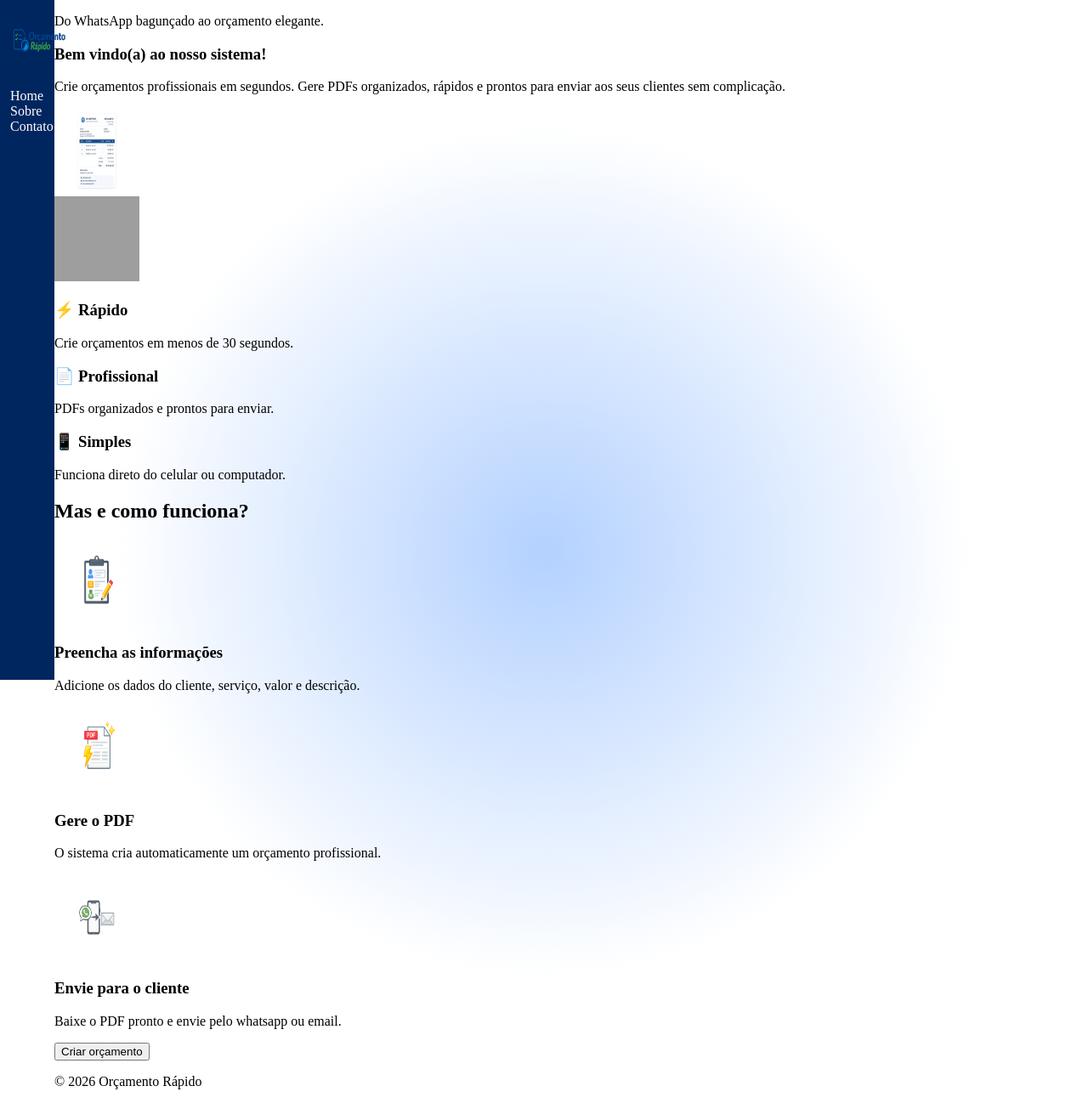
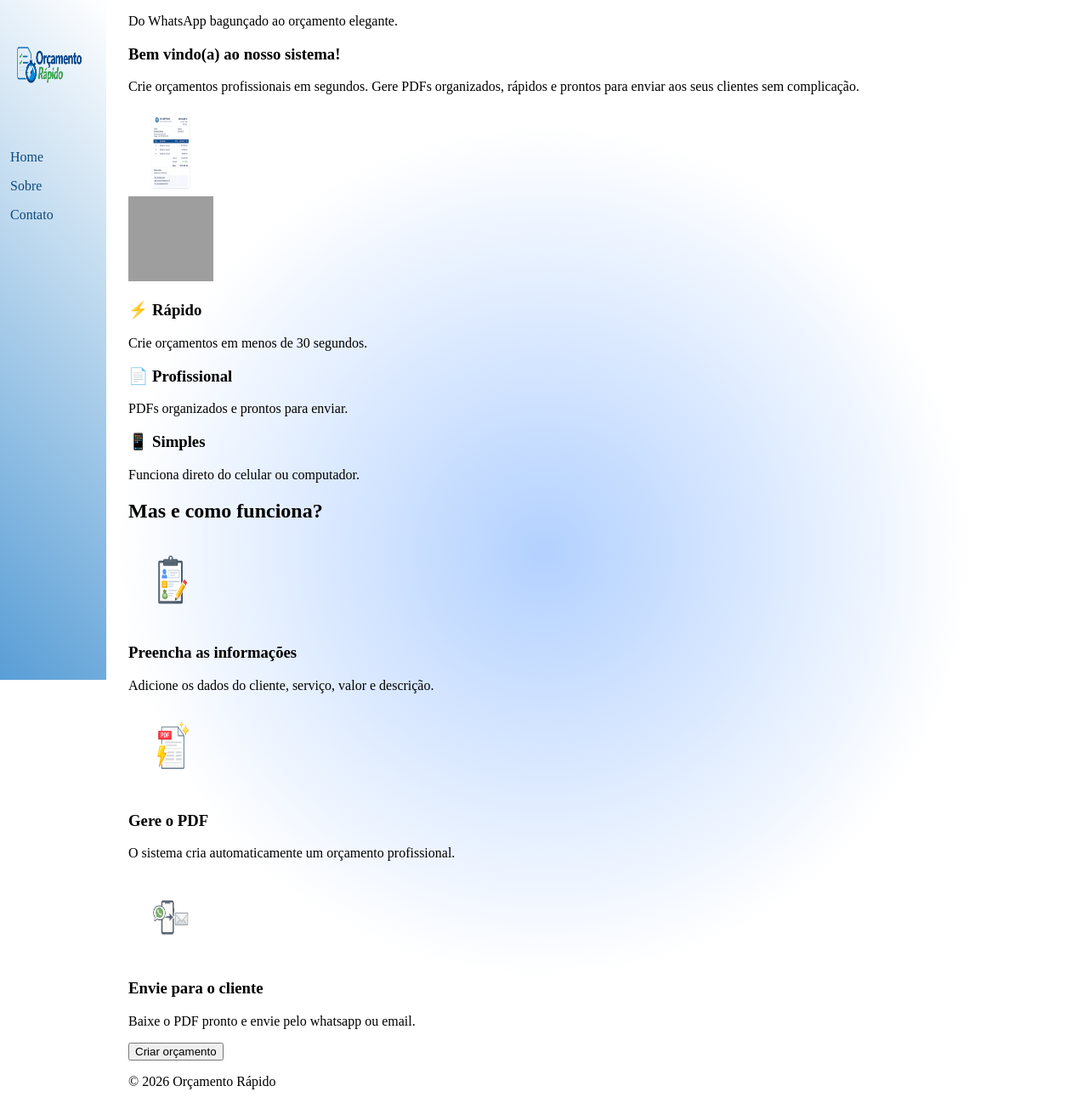
Before and after one commit to nathalidev/estudos_python, a Flask app: page / in a window 1280 px wide. Shown: the whole page at 85% size. Run offline with Flask 3, Linux system fonts and the light colour scheme; grey boxes are pictures that could not be loaded.

Commit message:
atualiza o estilo do layout da página inicial com melhorias na navegação e no logo

```diff
--- a/projeto_pratica/static/css/style.css
+++ b/projeto_pratica/static/css/style.css
@@ -2,28 +2,42 @@ body {
     background: radial-gradient(500px, rgb(179, 209, 255), white);
     display: flex;
     margin: 0;
+    min-height: 100vh;
 }
 
 nav{
+    position: sticky;
+    top: 0;
     height: 100vh;
     left: 0;
-    width: 5%;
-    background-color: rgb(0, 38, 95);
+    width: 10%;
+    margin-right: 2%;
+    background: linear-gradient(45deg, rgb(89, 158, 214), white);
+}
+
+main {
+    /* margin-left: 12%; */
+    width: 90%;
 }
 
 a{
     text-decoration: none;
-    color: white;
+    color: rgb(13, 73, 122);
 }
 
 li{
     margin-left: 12px;
 }
 
+#logo-sistema{
+    width: 100%;
+    height: 20%;
+}
 
 ul{
     list-style-type: none;
 }
+
 
 img{
     height: 100px;
@@ -36,8 +50,10 @@ img{
 }
 
 #ul_navbar{
+    display: flex;
     padding: 0;
     margin: 0;
     flex-direction: column;
-    gap: 33%
+    gap: 2%;
+    height: 100%;
 }
--- a/projeto_pratica/templates/index.html
+++ b/projeto_pratica/templates/index.html
@@ -7,6 +7,7 @@
     <link rel="stylesheet" href="{{ url_for('static', filename='css/style.css') }}">
 </head>
 <body>
+
     <nav>
         <ul id="ul_navbar">
             <img id="logo-sistema" src="{{ url_for('static', filename='images/logo_app.png') }}" alt="Logo do sistema">
@@ -15,7 +16,6 @@
             <li><a href="#">Contato</a></li>
         </ul>
     </nav>
-
 
     <main>
         <header>
```
Lines whose indentation alone changed are shown as unchanged.
